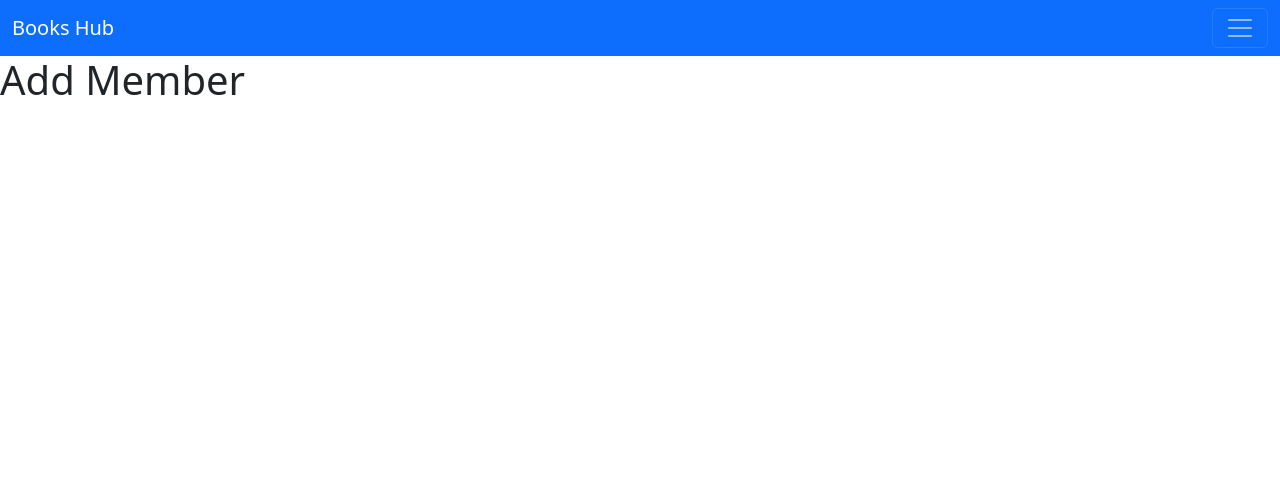
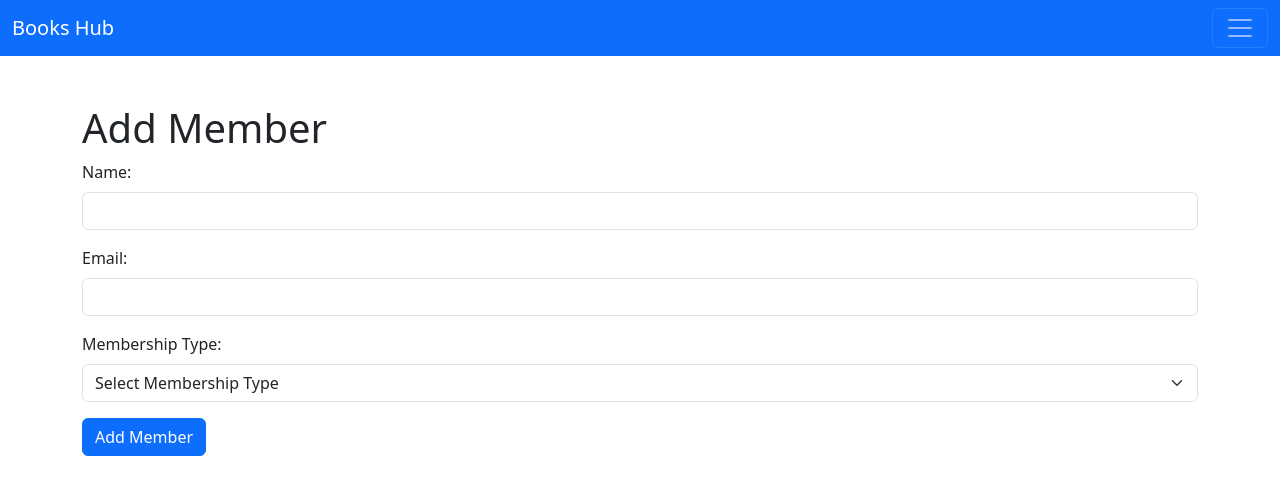
Before and after one commit to piyushgyl01/playground-013-frontend, a React (Vite) app: page /add-member in a window 1280 px wide. Shown: the top 494 px of the page. Built offline with nearby package versions, Linux system fonts and the light colour scheme.

Commit message:
feat: add-member page built

```diff
--- a/src/pages/books/AddBook.jsx
+++ b/src/pages/books/AddBook.jsx
@@ -56,7 +56,6 @@ export default function AddBook() {
   }, [addStatus, setFormData]);
 
   return (
-    <>
     <main className="container my-5">
       <h1> Add Book </h1>
       {showSuccess && (
@@ -116,9 +115,7 @@ export default function AddBook() {
             className="form-control"
             id="isbn"
             value={formData.isbn}
-              onChange={(e) =>
-                setFormData({ ...formData, isbn: e.target.value })
-              }
+            onChange={(e) => setFormData({ ...formData, isbn: e.target.value })}
             required
           />
         </div>
@@ -202,6 +199,5 @@ export default function AddBook() {
         </button>
       </form>
     </main>
-    </>
   );
 }
--- a/src/pages/members/AddMember.jsx
+++ b/src/pages/members/AddMember.jsx
@@ -1,10 +1,129 @@
-
-
+import { useState, useEffect } from "react";
+import { useDispatch, useSelector } from "react-redux";
+import { useNavigate } from "react-router-dom";
+import {
+  getMemberStatus,
+  postMember,
+} from "../../features/members/memberSlice";
 
 export default function AddMember() {
-    return (
-        <>
-            <h1> Add Member </h1>
-        </>
-    )
+  //SETTING INITIAL FORM STATE
+  const [formData, setFormData] = useState({
+    name: "",
+    email: "",
+    membershipType: "",
+  });
+  const [showSuccess, setShowSuccess] = useState(false);
+
+  //useNavigate
+  const navigate = useNavigate();
+
+  //useDispatch
+  const dispatch = useDispatch();
+
+  //get add status state from the store
+  const { addStatus } = useSelector(getMemberStatus);
+
+  //handleSubmit
+  const handleSubmit = async (e) => {
+    e.preventDefault();
+
+    try {
+      dispatch(postMember(formData));
+      setShowSuccess(true);
+      setTimeout(() => {
+        setShowSuccess(false);
+        navigate("/members");
+      }, 3000);
+    } catch (error) {
+      console.log("POST ERROR", error);
+    }
+  };
+
+  useEffect(() => {
+    if (addStatus === "success") {
+      setFormData({ name: "", email: "", membershipType: "" });
+    }
+  }, [addStatus, setFormData]);
+
+  return (
+    <main className="container my-5">
+      <h1>Add Member</h1>
+      {showSuccess && (
+        <div
+          className="alert alert-success alert-dismissible fade show"
+          role="alert"
+        >
+          Member has been successfully added!
+          <button
+            type="button"
+            className="btn-close"
+            onClick={() => setShowSuccess(false)}
+            aria-label="Close"
+          ></button>
+        </div>
+      )}
+      {addStatus === "error" && (
+        <div className="alert alert-danger">Error adding book</div>
+      )}
+      <form onSubmit={handleSubmit}>
+      <div className="mb-3">
+                <label htmlFor="name" className="form-label">
+                  Name:
+                </label>
+                <input
+                  type="text"
+                  className="form-control"
+                  id="name"
+                  value={formData.name}
+                  onChange={(e) =>
+                    setFormData({ ...formData, name: e.target.value })
+                  }
+                  required
+                />
+              </div>
+              <div className="mb-3">
+                <label htmlFor="email" className="form-label">
+                  Email:
+                </label>
+                <input
+                  type="text"
+                  className="form-control"
+                  id="email"
+                  value={formData.email}
+                  onChange={(e) =>
+                    setFormData({ ...formData, email: e.target.value })
+                  }
+                  required
+                />
+              </div>
+              <div className="mb-3">
+                <label htmlFor="membershipType" className="form-label">
+                  Membership Type:
+                </label>
+                <select
+                  className="form-select"
+                  id="membershipType"
+                  value={formData.membershipType}
+                  onChange={(e) =>
+                    setFormData({ ...formData, membershipType: e.target.value })
+                  }
+                  required
+                >
+                  <option value="">Select Membership Type</option>
+                  <option value="Standard">Standard</option>
+                  <option value="Premium">Premium</option>
+                  <option value="Student">Student</option>
+                </select>
+              </div>
+            <button
+              className="btn btn-primary"
+              type="submit"
+              disabled={addStatus === "loading"}
+            >
+              {addStatus === "loading" ? "Adding" : "Add Member"}
+            </button>
+          </form>
+    </main>
+  );
 }
```
Lines whose indentation alone changed are shown as unchanged.
